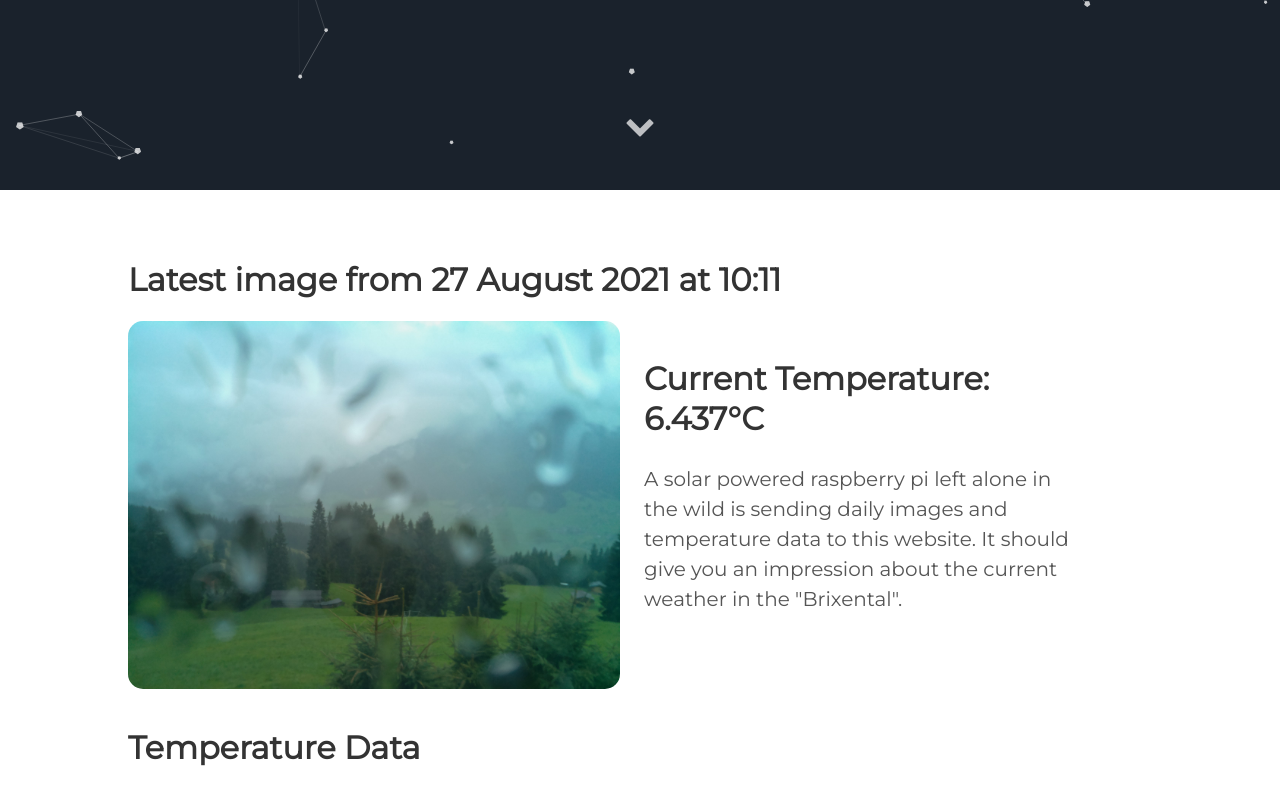
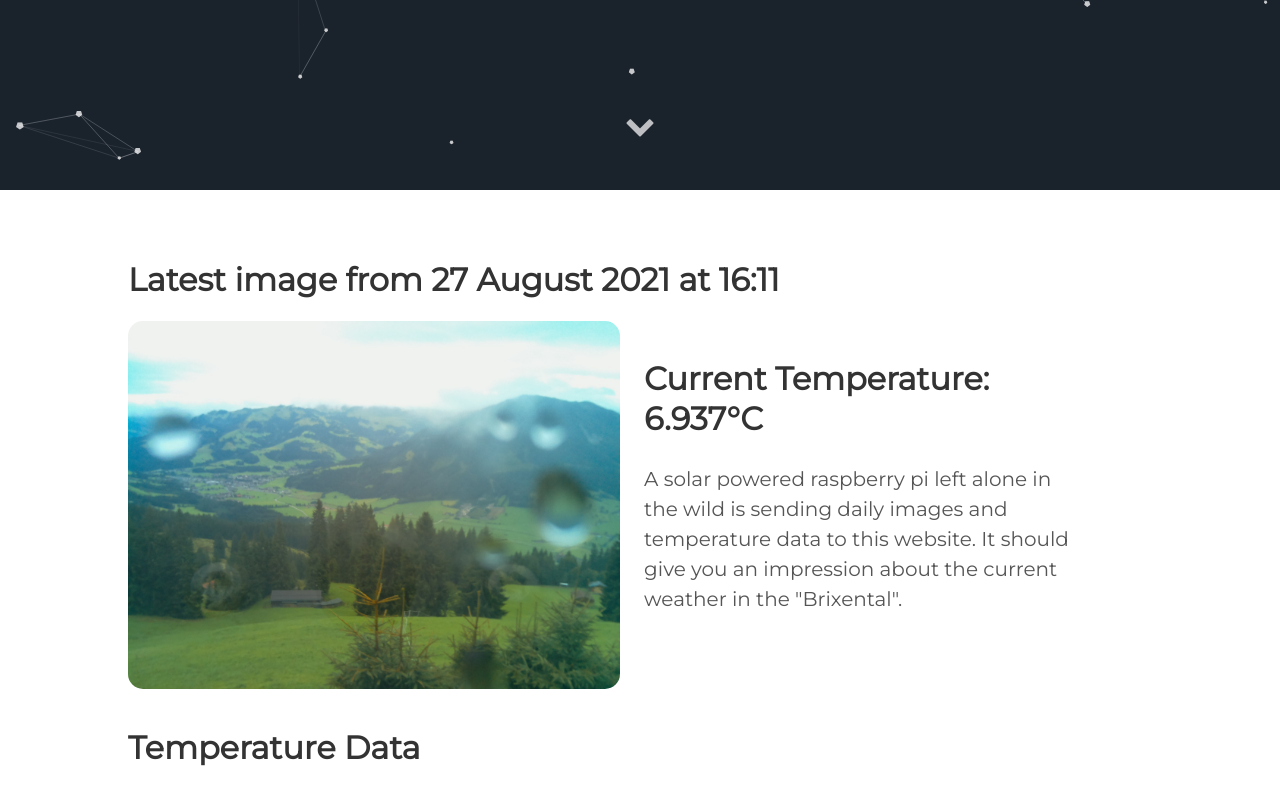
Before and after one commit to vektorious/vektorious.github.io, a Jekyll site: the page built from resources/huette.md, in a window 1280 px wide and 900 px high, scrolled down 710 px. Shown: the top 805 px of the window. Built offline with Jekyll 4.4.1, drawn with Linux system fonts in a browser that asks for light colours.

Commit message:
I'm a bot beep boop

```diff
--- a/resources/huette.md
+++ b/resources/huette.md
@@ -6,13 +6,13 @@
 description: 'Live image from the Austrian alps'
 twitter_text: ' '
 ---
-## Latest image from 27 August 2021 at 10:11
+## Latest image from 27 August 2021 at 16:11
 <div class="huette">
   <div class="huette-image">
     <img src="{{ "/assets/img/huette.jpg" | prepend: site.baseurl }}">
   </div>
   <div class="huette-text">
-        <h2>Current Temperature: 6.437°C</h2>
+        <h2>Current Temperature: 6.937°C</h2>
         <p>A solar powered raspberry pi left alone in the wild is sending daily images and temperature data to this website. It should give you an impression about the current weather in the "Brixental".</p>
 
   </div>
```
Also changed, not shown: rpi-script/2021-08-27_160953.txt (renamed from rpi-script/2021-08-27_100952.txt, +5 -5 lines), rpi-script/huette.md (+2 -2 lines), assets/img/huette.jpg, assets/img/temp_plot.png, rpi-script/temp_plot.png, 1 other file.
